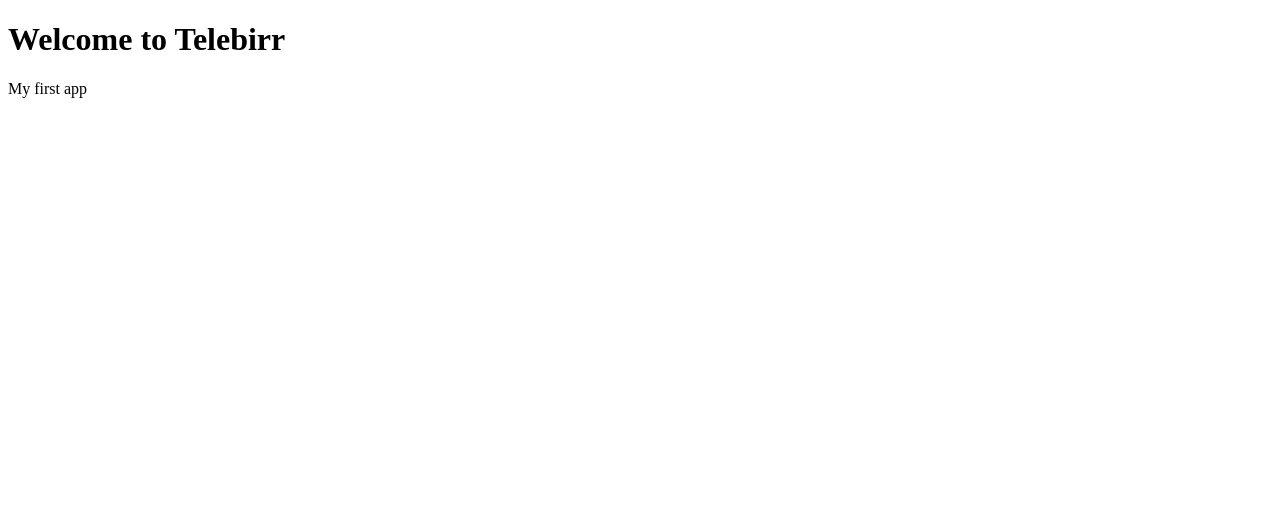
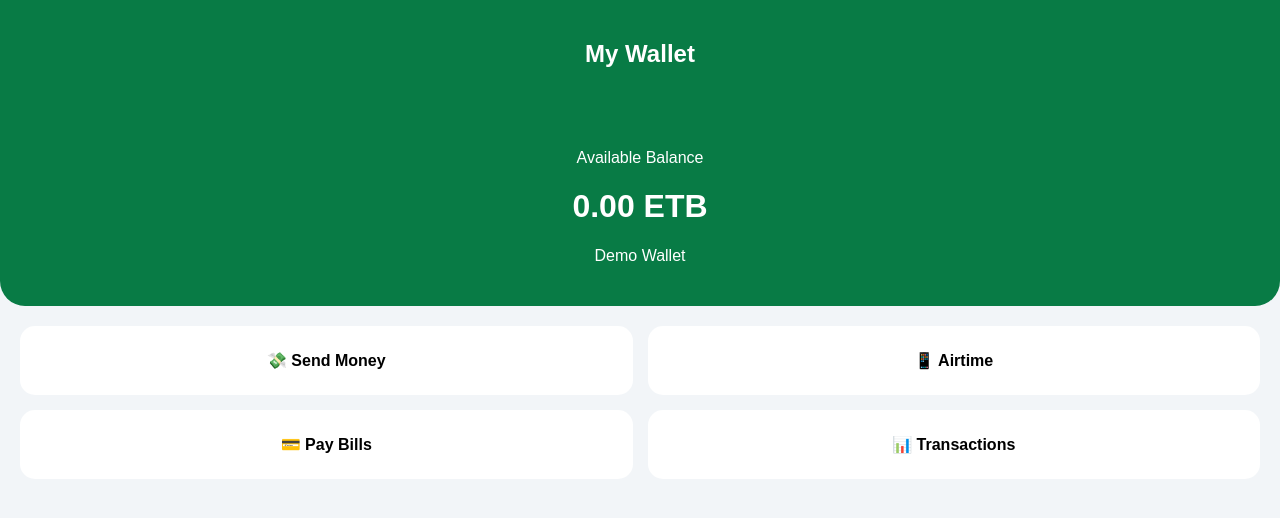
Before and after one commit to kkingvon07-rgb/telebirr-clon, a plain HTML site: page index.html in a window 1280 px wide. Drawn offline with Linux system fonts and the light colour scheme.

Commit message:
Update index.html

```diff
--- a/index.html
+++ b/index.html
@@ -1,10 +1,29 @@
-<!DOCTYPE html>
+
+</html><!DOCTYPE html>
 <html>
 <head>
-  <title>Telebirr Clone</title>
+<meta charset="UTF-8">
+<meta name="viewport" content="width=device-width, initial-scale=1">
+<title>My Wallet</title>
+<style>
+body { margin:0; font-family:Arial; background:#f2f5f8; }
+header { background:#087b45; color:white; padding:20px; text-align:center; }
+.balance { background:#087b45; color:white; padding:25px; text-align:center; border-radius:0 0 25px 25px; }
+.services { display:grid; grid-template-columns:1fr 1fr; gap:15px; padding:20px; }
+.item { background:white; padding:25px 10px; text-align:center; border-radius:15px; font-weight:bold; }
+</style>
 </head>
 <body>
-  <h1>Welcome to Telebirr</h1>
-  <p>My first app</p>
+<header><h2>My Wallet</h2></header>
+<div class="balance">
+<p>Available Balance</p>
+<h1>0.00 ETB</h1>
+<p>Demo Wallet</p>
+</div>
+<div class="services">
+<div class="item">💸 Send Money</div>
+<div class="item">📱 Airtime</div>
+<div class="item">💳 Pay Bills</div>
+<div class="item">📊 Transactions</div>
+</div>
 </body>
-</html>
```
